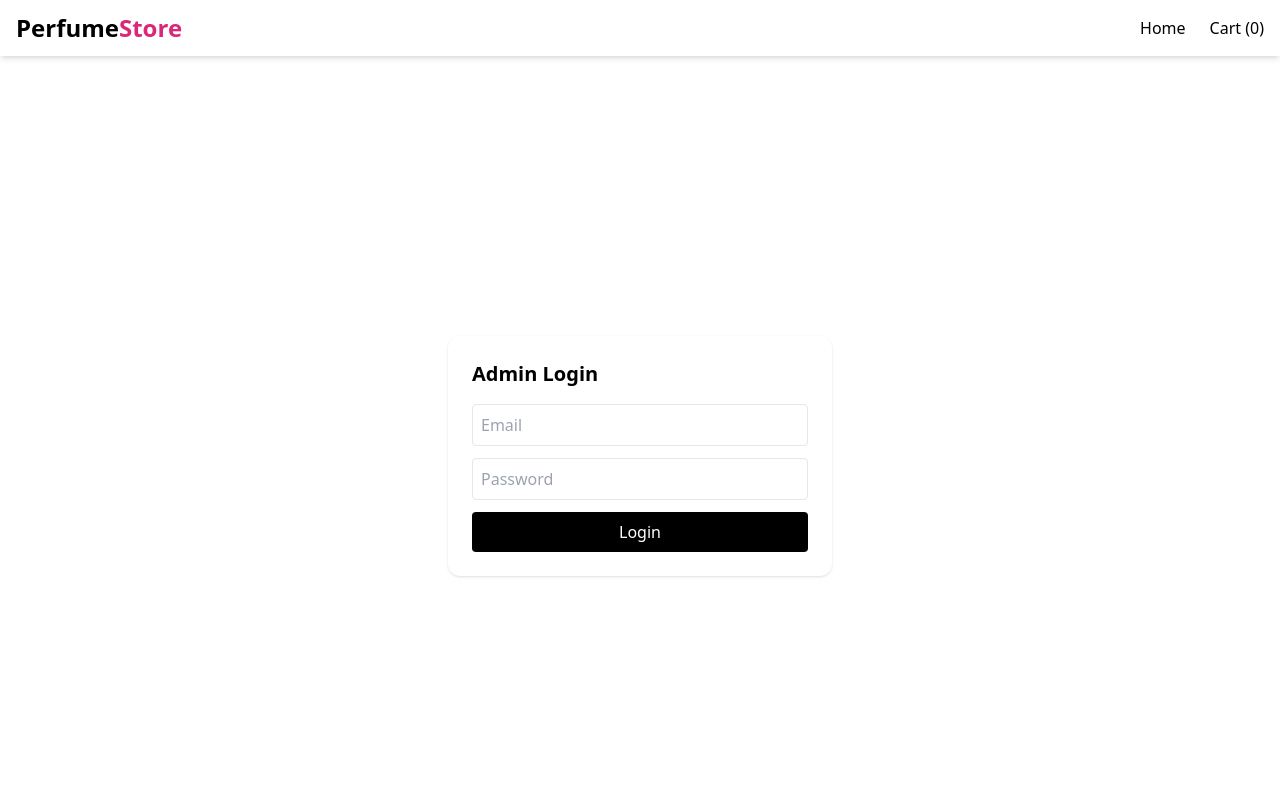
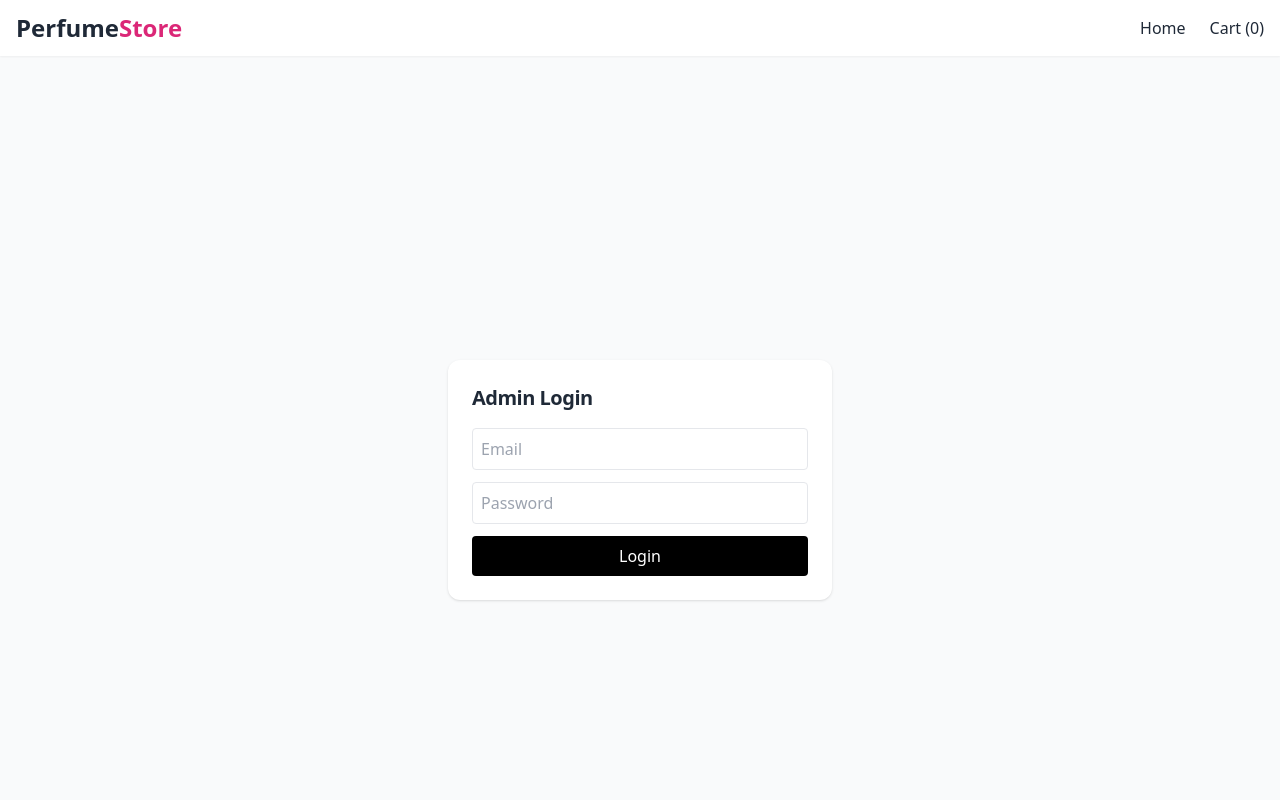
Before and after one commit to anilchinchawade/perfume-store, a React (Vite) app in the folder frontend/: page /admin/login in a window 1280 px wide. Shown: the top 800 px of the page. Built offline with nearby package versions, Linux system fonts and the light colour scheme; no server answers.

Commit message:
Partial UI Polishing Done

```diff
--- a/frontend/src/components/Layout.jsx
+++ b/frontend/src/components/Layout.jsx
@@ -5,7 +5,9 @@
   return (
     <>
       <Navbar />
-      <main className="min-h-screen">{children}</main>
+      <main className="max-w-7xl mx-auto px-4 sm:px-6 lg:px-8 py-6">
+        {children}
+      </main>
       <Footer />
     </>
   );
--- a/frontend/src/components/Navbar.jsx
+++ b/frontend/src/components/Navbar.jsx
@@ -9,7 +9,8 @@
   const { cartItems } = useCart();
 
   return (
-    <nav className="bg-white shadow-md">
+    // <nav className="bg-white shadow-md">
+    <nav className="sticky top-0 z-50 bg-white shadow-sm">
       <div className="max-w-7xl mx-auto px-4 py-3 flex justify-between items-center">
         <Link to="/" className="text-2xl font-bold">
           Perfume<span className="text-pink-600">Store</span>
--- a/frontend/src/index.css
+++ b/frontend/src/index.css
@@ -1,3 +1,10 @@
 @tailwind base;
 @tailwind components;
 @tailwind utilities;
+body {
+  @apply bg-gray-50 text-gray-800;
+}
+
+h1, h2, h3 {
+  @apply tracking-tight;
+}
--- a/frontend/src/pages/AdminDashboard.jsx
+++ b/frontend/src/pages/AdminDashboard.jsx
@@ -93,8 +93,7 @@
           strokeWidth={3}
         />
       </LineChart>
-      console.log("API URL USED:", `${import.meta.env.VITE_API_BASE_URL}
-      /api/orders/admin/dashboard`);
+
       {/* REVENUE TREND */}
       <h2 className="text-lg font-semibold mt-10 mb-2">Revenue Trend</h2>
       <LineChart width={800} height={300} data={stats.revenueByDate || []}>
```
